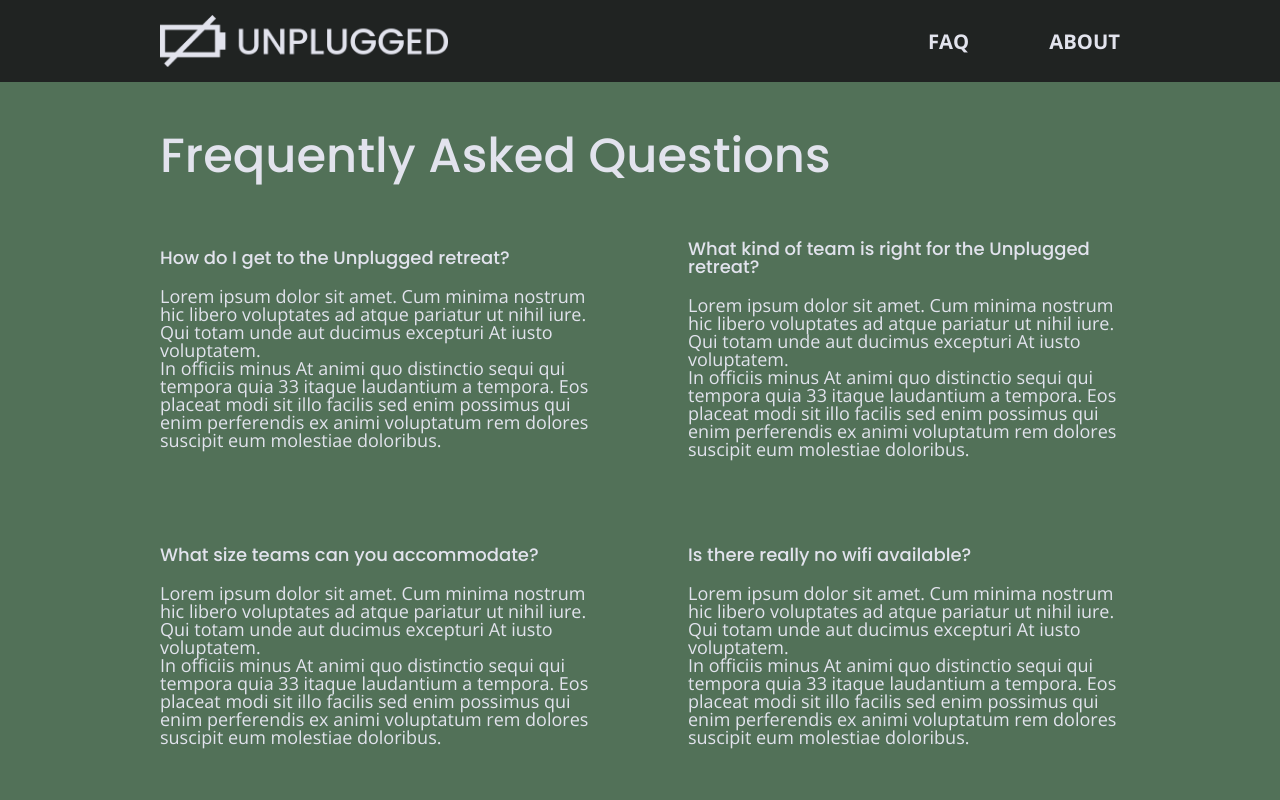
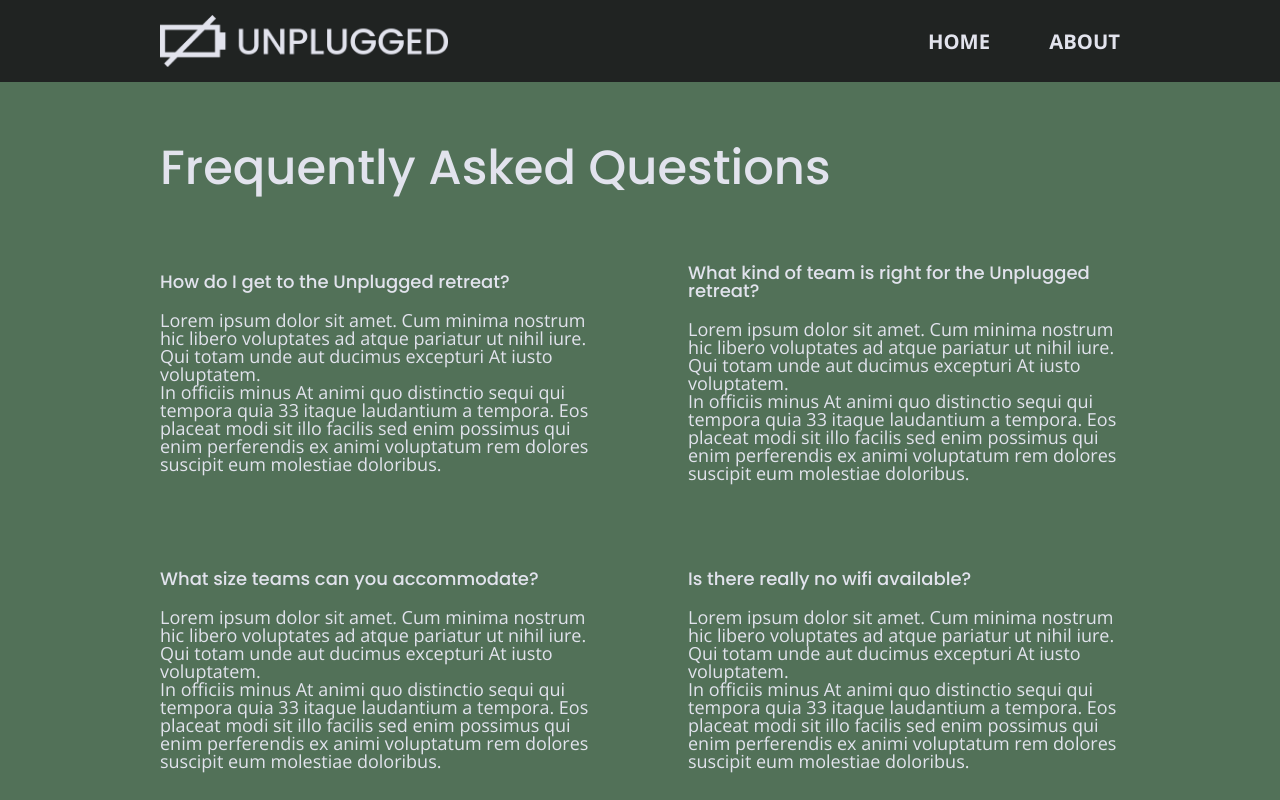
Before and after one commit to Ziggy0519/unplugged-retreat, a website: page faq/index.html in a window 1280 px wide. Shown: the top 800 px of the page. Drawn offline with nearby package versions, Linux system fonts and the light colour scheme.

Commit message:
Changed navigation paths

```diff
--- a/css/main.css
+++ b/css/main.css
@@ -392,7 +392,7 @@ input[type=button] {
  }
  .faq h2 {
   margin-bottom: 40px;
-  line-height: 1;
+  line-height: 1.5;
  }
  .faq-content {
   margin-bottom: 50px;
--- a/faq/index.html
+++ b/faq/index.html
@@ -48,7 +48,7 @@
        <div class="header-divider"></div>
        <nav>
            <ul>
-            <li><a href="index.html">FAQ</a></li>
+            <li><a href="../index.html">Home</a></li>
             <li><a href="../about/index.html" target="_blank">About</a></li>
            </ul>
        </nav>
```
Also changed, not shown: about/index.html (+1 -1 lines).
